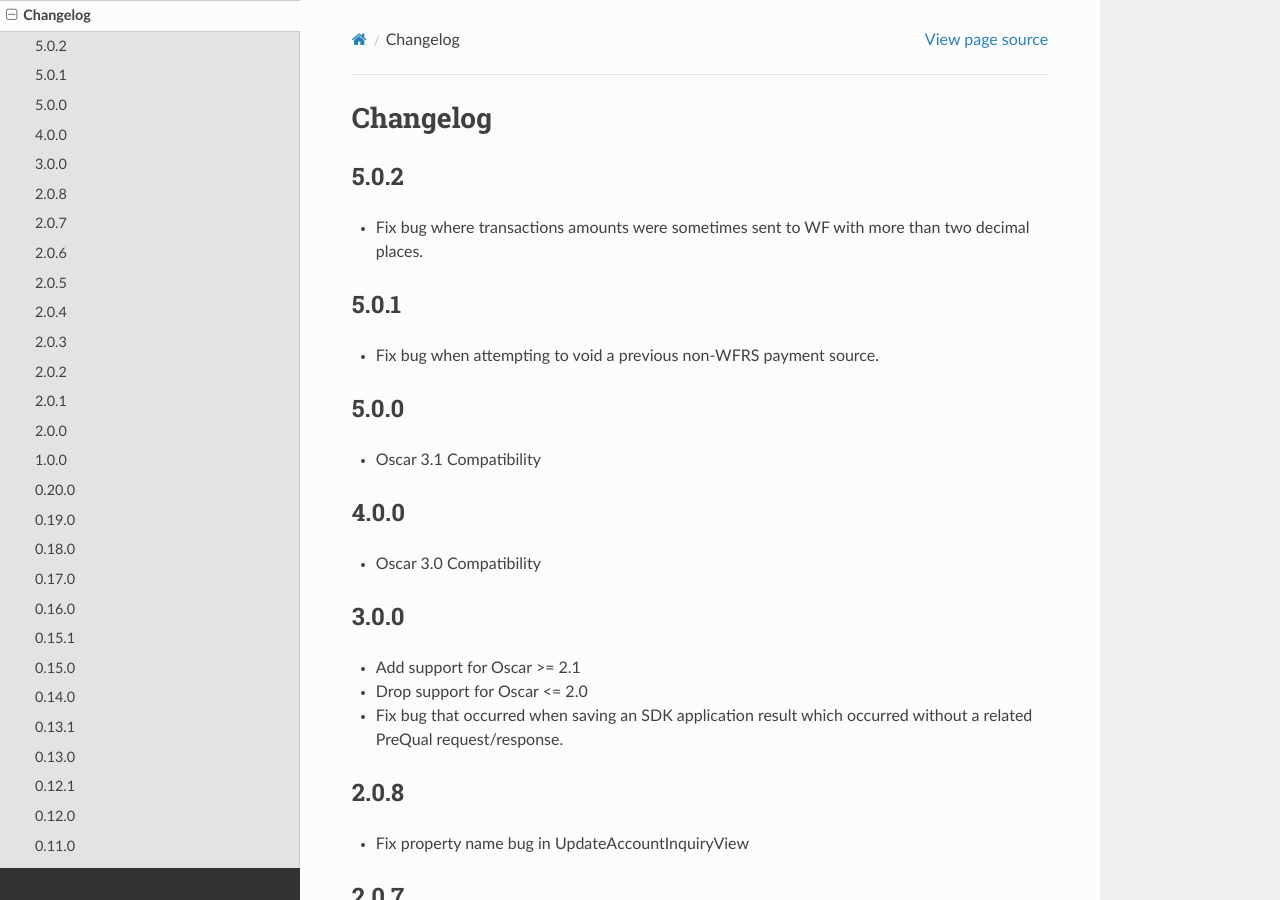
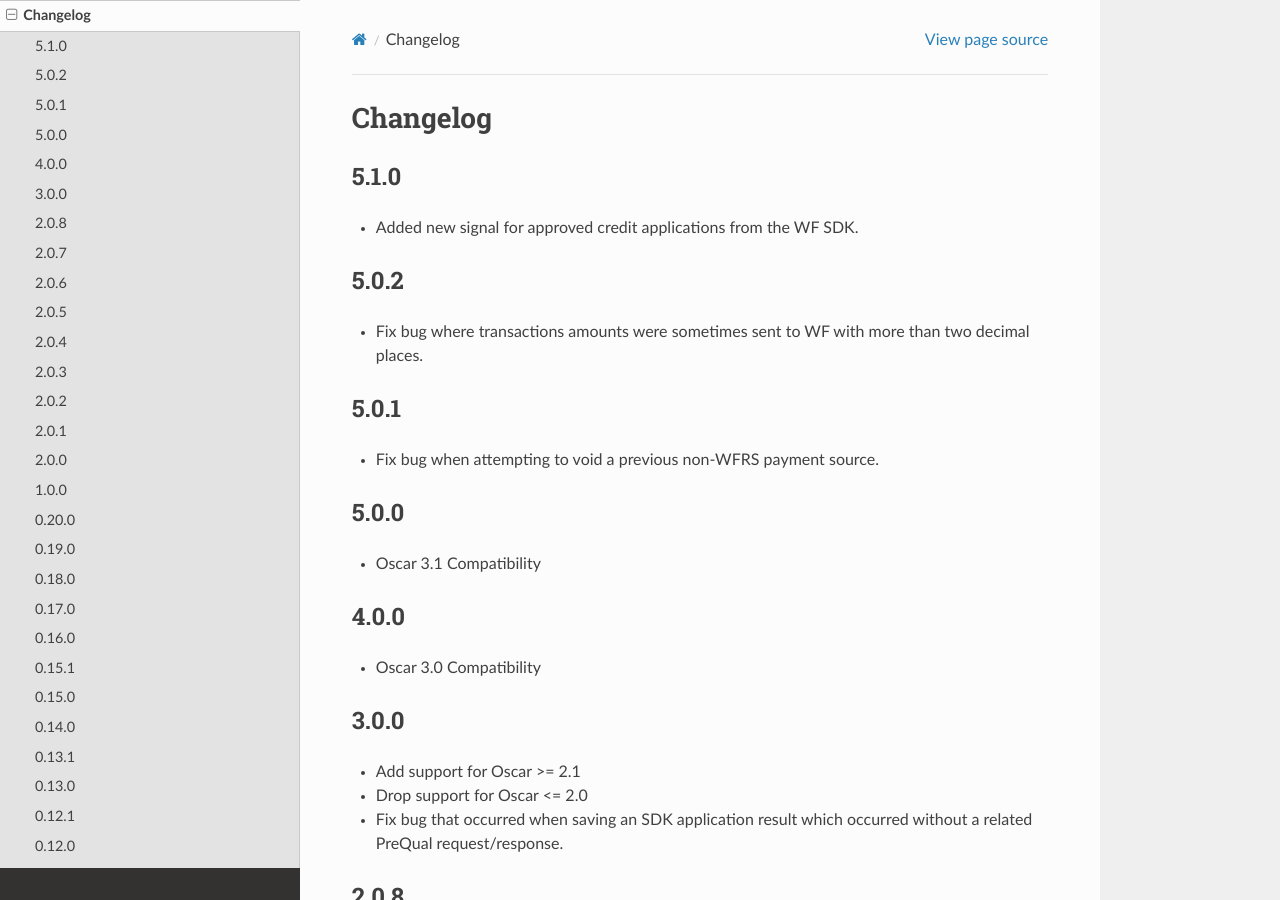
Before and after one commit to thelabnyc/django-oscar-wfrs, a Sphinx documentation site: the page built from docs/changes.rst, in a window 1280 px wide and 900 px high. Built offline with Sphinx 7.4.7 and the Read the Docs theme 2.0.0, drawn with Linux system fonts in a browser that asks for light colours; the version number could not be read and is left out.

Commit message:
Update changelog

```diff
--- a/docs/changes.rst
+++ b/docs/changes.rst
@@ -2,6 +2,10 @@
 
 Changelog
 =========
+
+5.1.0
+------------------
+- Added new signal for approved credit applications from the WF SDK.
 
 5.0.2
 ------------------
```
